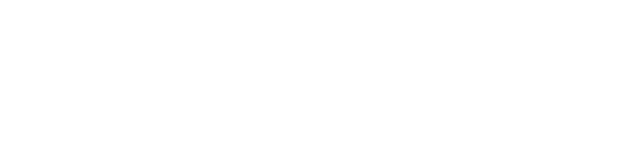
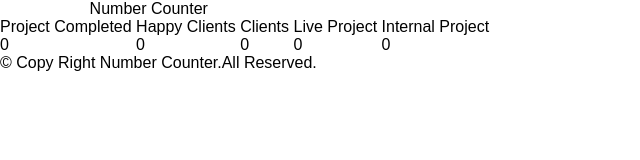
Before and after one commit to ahsanaaxioned/number-counter, a plain HTML site: page index.html in a window 1280 px wide. Shown: the whole page, without its empty margins (0-640 px from the left). Drawn offline with Linux system fonts and the light colour scheme.

Commit message:
html structure added

```diff
--- a/index.html
+++ b/index.html
@@ -4,7 +4,7 @@
 
 <head>
   <meta charset="utf-8">
-  <title>Client</title>
+  <title>Number Counter</title>
   <!-- View-port Basics: http://mzl.la/VYREaP -->
   <meta name="viewport" content="width=device-width, initial-scale=1, maximum-scale=1">
   <!-- Place favicon.ico in the root directory: mathiasbynens.be/notes/touch-icons -->
@@ -21,13 +21,41 @@
   <div class="container">
     <!--main section start-->
     <main>
-
+      <section class="hero">
+        <div class="wrapper">
+          <h1 class="heading">Number Counter</h1>
+        </div>
+      </section>
+      <section class="counetr-section">
+        <ul class="counter-list">
+          <li class="counter-item">
+            <h2 class="counter-heading">Project Completed</h2>
+            <span class="counter-num" data-target="2000">0</span>
+          </li>
+          <li class="counter-item">
+            <h2 class="counter-heading">Happy Clients</h2>
+            <span class="counter-num" data-target="5000">0</span>
+          </li>
+          <li class="counter-item">
+            <h2 class="counter-heading">Clients</h2>
+            <span class="counter-num" data-target="6000">0</span>
+          </li>
+          <li class="counter-item">
+            <h2 class="counter-heading">Live Project</h2>
+            <span class="counter-num" data-target="3000">0</span>
+          </li>
+          <li class="counter-item">
+            <h2 class="counter-heading">Internal Project</h2>
+            <span class="counter-num" data-target="4000">0</span>
+          </li>
+        </ul>
+      </section>
     </main>
     <!--main section end-->
 
     <!--footer section start-->
     <footer>
-
+      <p class="copy">&#169; Copy Right Number Counter.All Reserved.</p>
     </footer>
     <!--footer section end-->
 
```
